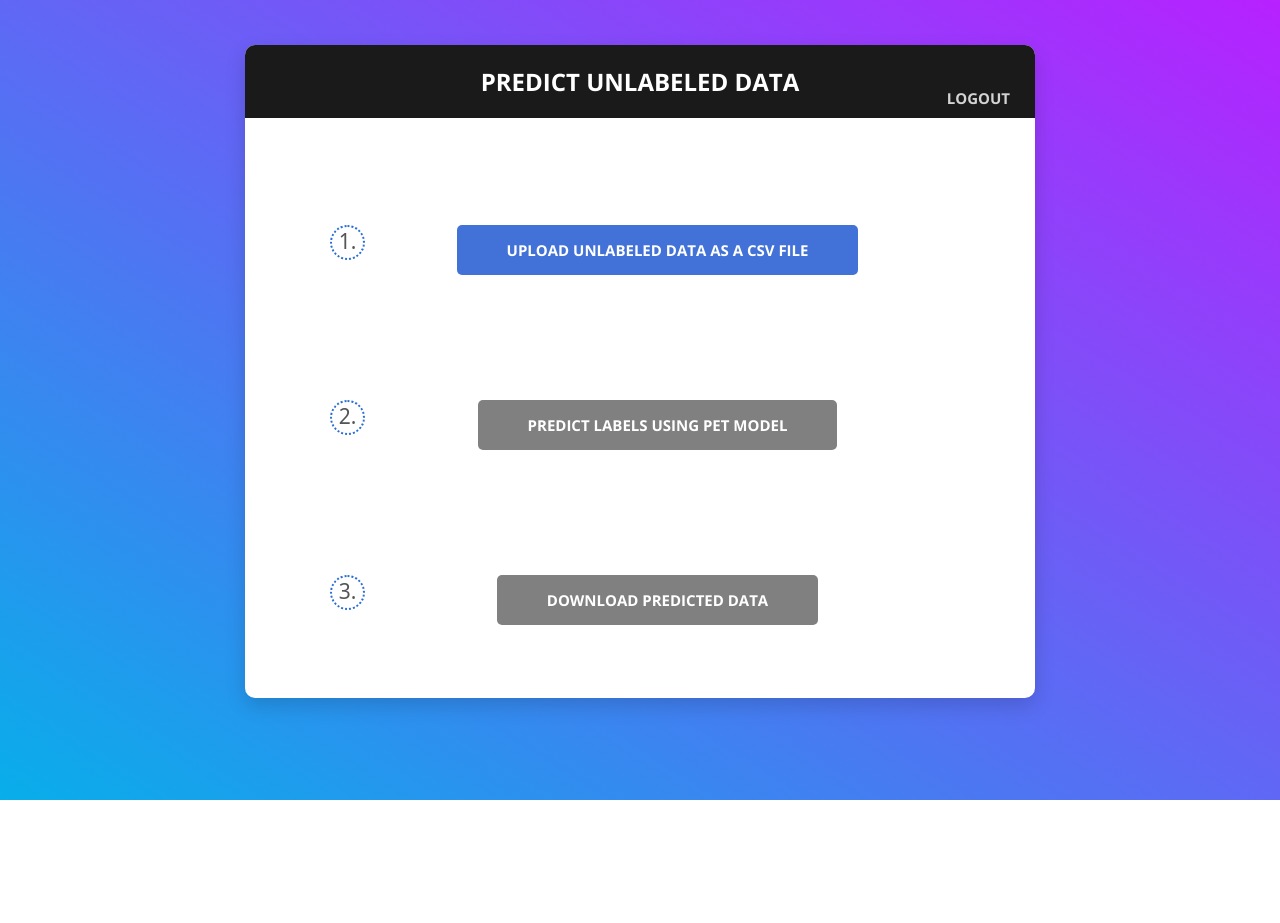
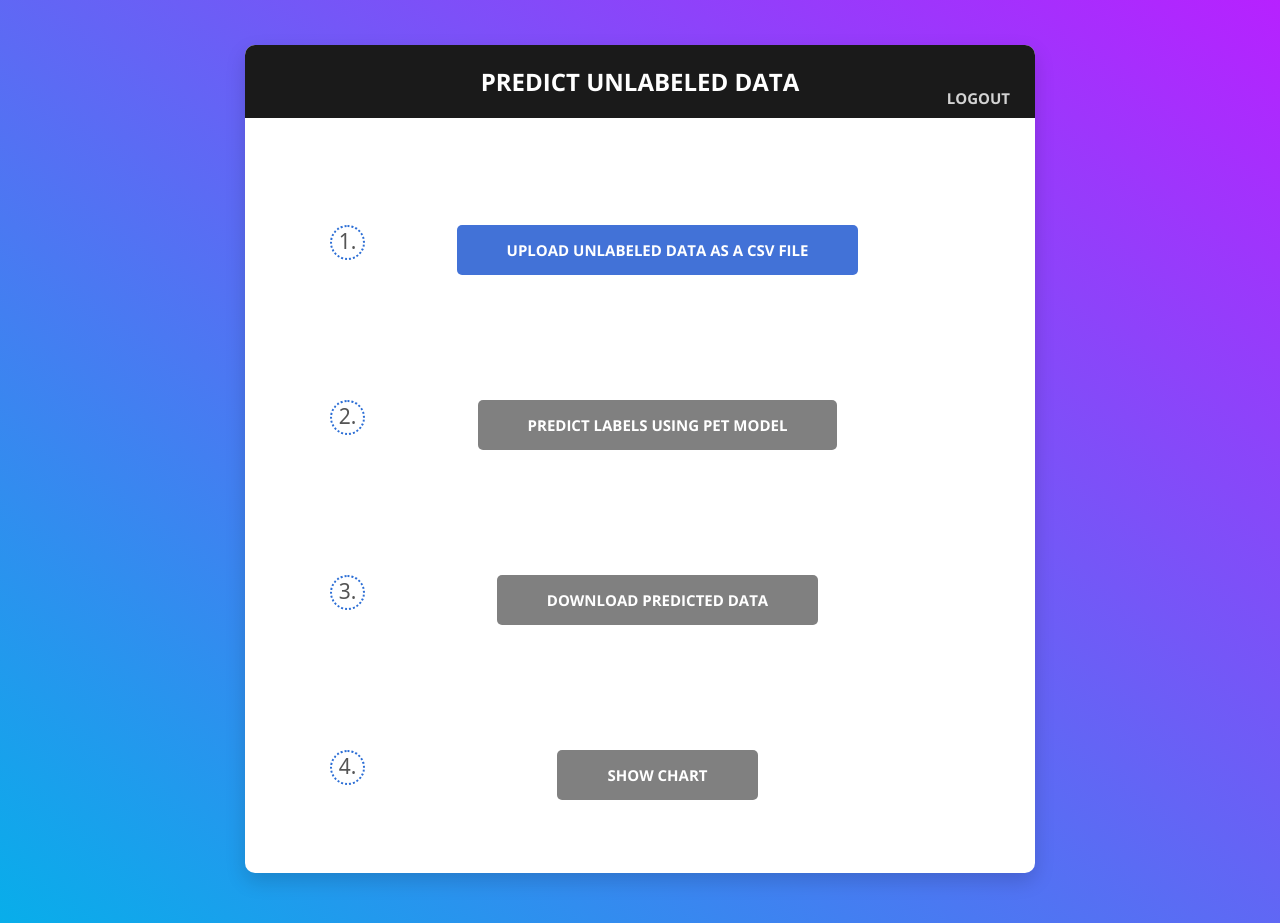
Before and after one commit to dieterich-lab/PETGUI, a FastAPI app: template templates/final_page.html in a window 1280 px wide. Before the commit the page ends 800 px from the top, so only its background shows below. Run offline with FastAPI, Linux system fonts and the light colour scheme; the template is opened without the code that fills it, so the values that code supplies are empty; parts of the project's set-up code (start-up, migrations or seed data) failed here and were passed over.

Commit message:
Add statistics and modify the statistics on the inital page

```diff
--- a/app/petGui.py
+++ b/app/petGui.py
@@ -245,3 +245,26 @@ async def extract_file(file: UploadFile = File(...), session_id: UUID = Depends(
     plt.savefig("static/chart.png", dpi=100)
 
     return {"message": "File extracted successfully."}
+
+
+@app.post("/label-distribution",dependencies=[Depends(get_session_id)])
+async def label_distribution(session_id: UUID = Depends(get_session_id)):
+    # Read the prediction data into a dataframe
+    df = pd.read_csv(f'{hash(session_id)}/output/predictions.csv')
+
+    label_counts = df['label'].value_counts()
+    fig = plt.figure(figsize=(7, 5))
+    ax = fig.add_subplot(111)
+    label_counts.plot(kind='bar', width=0.3, ax=ax)
+
+    ax.set_title('Label Counts')
+
+    ax.set_xlabel('Label')
+
+    ax.set_ylabel('Number of Examples')
+
+
+
+    # Save the chart to a file
+    plt.savefig("static/chart_prediction.png", dpi=100)
+    return {"message": "Label distribution chart created successfully."}
--- a/static/js/script.js
+++ b/static/js/script.js
@@ -14,11 +14,9 @@ function addEventListenersForIndex() {
       body: formData
     }).then(response => {
       if (response.ok) {
-        // Show the chart container and reload the image
-        const chartContainer = document.getElementById("chart-container");
-        chartContainer.style.display = "block";
-        const chartImage = document.getElementById("myChart");
-        chartImage.src = "static/chart.png?" + new Date().getTime();
+        // Enable the show statistics button
+        const showStatisticsButton = document.getElementById("show-statistics-button");
+        showStatisticsButton.disabled = false;
       }
     });
   });
@@ -36,7 +34,18 @@ function addEventListenersForIndex() {
     const msg = `File ${files[0].name} uploaded successfully!`;
     feedback.innerHTML = msg;
   });
+
+  const showStatisticsButton = document.getElementById("show-statistics-button");
+  showStatisticsButton.addEventListener("click", function() {
+    // Read in the image and display the statistics
+    const chartImage = document.getElementById("myChart");
+    const img = document.createElement("img");
+    img.src = chartImage.src;
+    const statsContainer = document.getElementById("stats-container");
+    statsContainer.appendChild(img);
+  });
 }
+
 
 
 
@@ -150,6 +159,8 @@ function addInput_map(){
                     changeButtonColor("mycontain_download", "blue");
                     changeButtonText("mycontain", "Prediction Finished");
                     removeButtonAttribute("mycontain_download", "disabled");
+                    changeButtonColor("show_chart", "blue");
+                    removeButtonAttribute("show_chart", "disabled");
                 });
         }
 
--- a/templates/final_page.html
+++ b/templates/final_page.html
@@ -78,10 +78,40 @@
                                             <div class="card-body" id="container"><span class="circle_1">3.</span>
                                 <button class="btn btn--radius-2 btn--blue" id="mycontain_download" style="background-color: grey;" disabled>Download Predicted data</button>
                             </div>
-                </div>
+
+                   <div class="card-body" id="container">
+      <span class="circle_1">4.</span>
+      <button class="btn btn--radius-2 btn--blue" id="show_chart" onclick="generateChart()" style="background-color: grey;" disabled>Show Chart</button>
+    </div>
+                <div id="chartContainer"></div>
+
             </div>
         </div>
     </div>
+    <style>
+#chartContainer {
+  display: flex;
+  justify-content: center;
+  align-items: center;
+}
+</style>
+
+   <script>
+function generateChart() {
+    var xhr = new XMLHttpRequest();
+    xhr.open("POST", "/label-distribution");
+    xhr.setRequestHeader("Content-Type", "application/json");
+    xhr.onreadystatechange = function() {
+        if (xhr.readyState === XMLHttpRequest.DONE && xhr.status === 200) {
+            // The chart was generated successfully
+            var chartImage = document.createElement("img");
+            chartImage.src = "/static/chart_prediction.png";
+            document.getElementById("chartContainer").appendChild(chartImage);
+        }
+    }
+    xhr.send(JSON.stringify({}));
+}
+</script>
 
 
     <!-- Jquery JS-->
```
Also changed, not shown: templates/index.html (+6 -2 lines).
